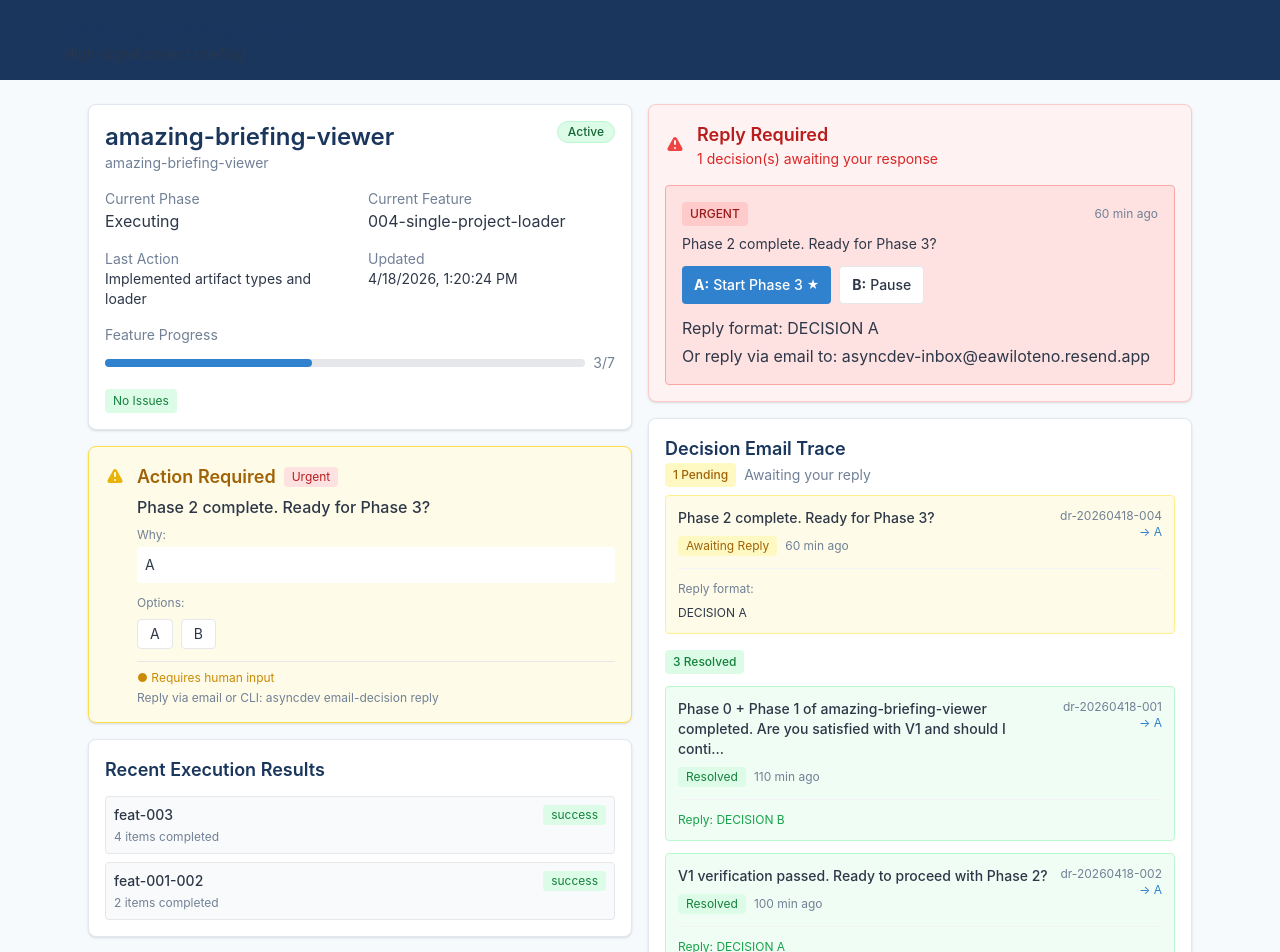
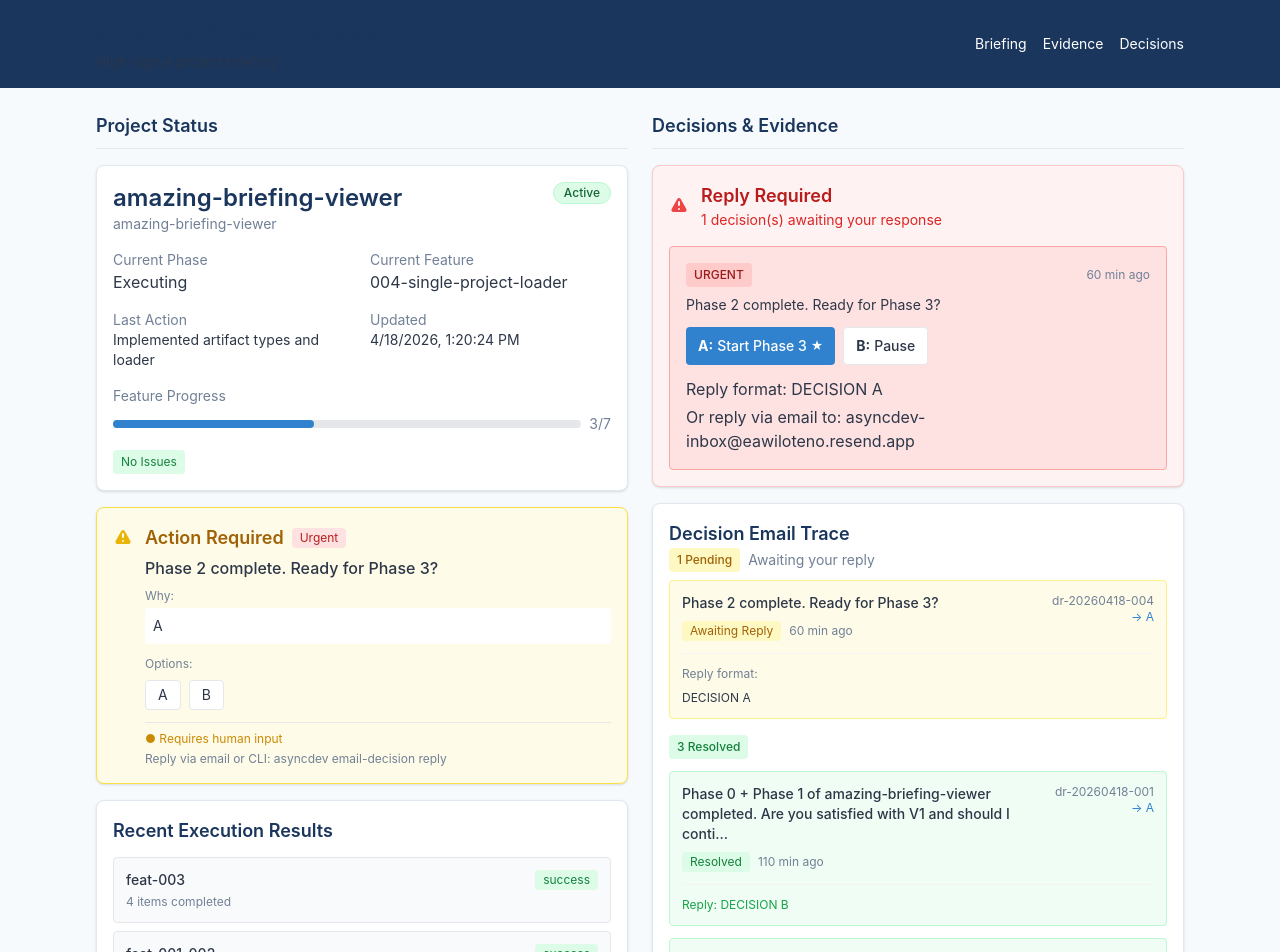
Before and after one commit to Burburton/amazing-briefing-viewer, a React (Vite) app: page / in a window 1280 px wide. Shown: the top 952 px of the page. Built offline with nearby package versions, Linux system fonts and the light colour scheme.

Commit message:
feat(014): integrate Layout component into App
Refactors App.tsx to use Layout, LayoutGrid, and LayoutSection components for consistent page structure.

Ultraworked with [Sisyphus](https://github.com/code-yeongyu/oh-my-openagent)

Co-authored-by: Sisyphus <clio-agent@sisyphuslabs.ai>

```diff
--- a/src/App.tsx
+++ b/src/App.tsx
@@ -6,6 +6,7 @@
 import { EvidencePanel } from './components/EvidencePanel';
 import { DecisionTrace } from './components/DecisionTrace';
 import { ReplyQueue } from './components/ReplyQueue';
+import { Layout, LayoutGrid, LayoutSection } from './components/Layout';
 
 function App() {
   const artifacts = getMockArtifacts();
@@ -23,17 +24,12 @@
   );
 
   return (
-    <div className="min-h-screen bg-briefing-surface">
-      <header className="bg-briefing-primary text-white p-4">
-        <div className="max-w-6xl mx-auto">
-          <h1 className="font-briefing text-xl">amazing-briefing-viewer</h1>
-          <p className="text-sm opacity-80">High-signal project briefing</p>
-        </div>
-      </header>
-
-      <main className="p-6 max-w-6xl mx-auto">
-        <div className="grid grid-cols-1 lg:grid-cols-2 gap-4">
-          <div className="space-y-4">
+    <Layout
+      title="amazing-briefing-viewer"
+      subtitle="High-signal project briefing"
+    >
+      <LayoutGrid columns={2}>
+        <LayoutSection title="Project Status">
           <ExecutiveBrief summary={briefing.summary} state={briefing.state} />
 
           <RecommendationCard recommendation={briefing.recommendation} />
@@ -44,10 +40,10 @@
             <h3 className="briefing-header">Recent Execution Results</h3>
             <div className="mt-3 space-y-2">
               {briefing.recent_results.slice(0, 3).map((result, i) => (
-                  <div key={i} className="p-2 bg-gray-50 rounded border">
+                <div key={i} className="p-3 bg-gray-50 rounded border hover:bg-gray-100 transition-colors">
                   <div className="flex items-center justify-between">
                     <span className="text-sm font-medium">{result.execution_id}</span>
-                      <span className={`px-2 py-0.5 rounded text-xs ${
+                    <span className={`px-2 py-0.5 rounded text-xs focus-ring ${
                       result.status === 'success' ? 'bg-green-100 text-green-700' :
                       result.status === 'blocked' ? 'bg-red-100 text-red-700' :
                       'bg-gray-100 text-gray-700'
@@ -64,22 +60,17 @@
               ))}
             </div>
           </div>
-          </div>
+        </LayoutSection>
 
-          <div className="space-y-4">
+        <LayoutSection title="Decisions & Evidence">
           <ReplyQueue pendingDecisions={pendingDecisions} />
 
           <DecisionTrace decisions={artifacts.decisionRequests} />
 
           <EvidencePanel evidence={briefing.evidence} />
-          </div>
-        </div>
-      </main>
-
-      <footer className="p-4 text-center text-sm text-briefing-muted">
-        <p>amazing-briefing-viewer v0.1.0 • Built for async-dev ecosystem</p>
-      </footer>
-    </div>
+        </LayoutSection>
+      </LayoutGrid>
+    </Layout>
   );
 }
 
```
Lines whose indentation alone changed are shown as unchanged.
